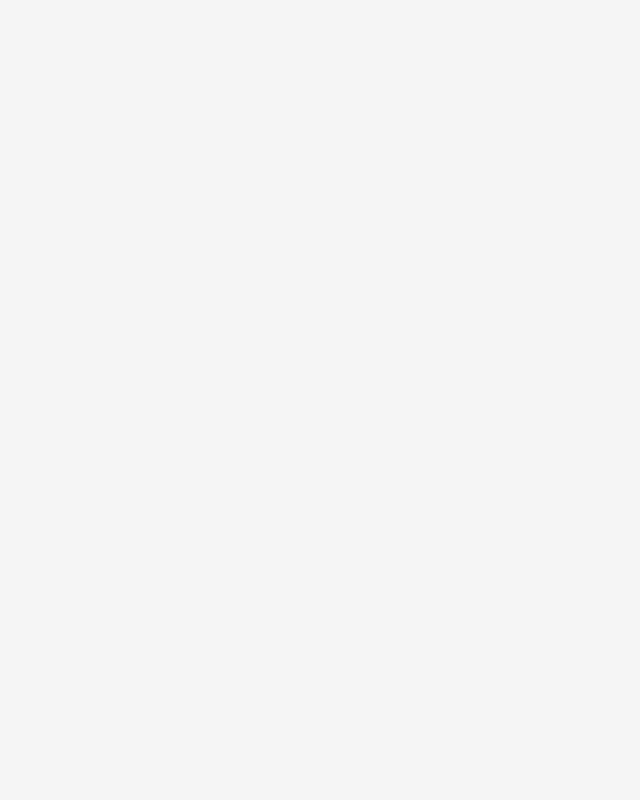
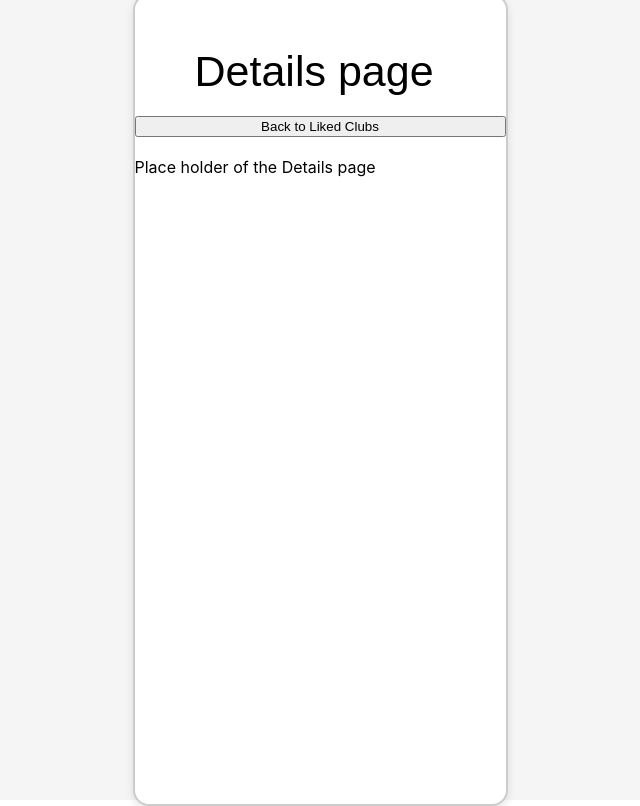
Before and after one commit to Auroaruora/CU_Connect, a React (Create React App) app: page /Likedclubs/1 in a window 1280 px wide. Before the commit this address had no page. Shown: the whole page, without its empty margins (320-960 px from the left). Built offline with nearby package versions, Linux system fonts and the light colour scheme; a web font is replaced by a local one.

Commit message:
Navigation Done

```diff
--- a/src/App.js
+++ b/src/App.js
@@ -1,9 +1,11 @@
 import React, { useState } from 'react';
 import './App.css'; // Keep your global styles
 import LikedScreen from './LikedScreen';
+import HomeScreen from './HomeScreen';
 import ClubDetails from './ClubDetails';
 import { useParams, Link } from 'react-router-dom';
 import { BrowserRouter as Router, Routes, Route } from 'react-router-dom';
+
 function App() {
   const clubsData = require('./clubs.json');
   const [likeClubs, setLikeClub] = useState([
@@ -33,8 +35,9 @@ function App() {
     <Router> {/* Wrap your app with Router */}
     <div className="app-container">
       <Routes> {/* Use Routes to define routes */}
-        <Route path="/" element={<LikedScreen likedClubs={likeClubs} />} /> {/* LikedScreen route */}
-        <Route path="/club/:clubId" element={<ClubDetails club={likeClubs} />} /> {/* ClubDetails route */}
+        <Route path="/" element={<HomeScreen clubsData={clubsData} />} /> {/* LikedScreen route */}
+        <Route path="/Likedclubs" element={<LikedScreen likedClubs={likeClubs} />} /> {/* LikedScreen route */}
+        <Route path="/Likedclubs/:clubId" element={<ClubDetails club={likeClubs} />} /> {/* ClubDetails route */}
       </Routes>
     </div>
   </Router>
--- a/src/ClubDetails.js
+++ b/src/ClubDetails.js
@@ -1,17 +1,27 @@
 // ClubDetails.js (New file)
 import React from 'react';
 import { useParams, Link } from 'react-router-dom';
-
+import { useNavigate } from 'react-router-dom';
 function ClubDetails({ club }) {
   const { clubId } = useParams();
 
+  const navigate = useNavigate();
+
+  const handlebackClick = () => {
+    navigate(`/Likedclubs`);
+  };
+
   return (
-    <div className="club-details">
-      <h2>{club.name}</h2>
-      <img src={club.image} alt={club.name} />
-      {/* Add more details here */}
-      <p>Details for club ID: {clubId}</p>
+    <div className="liked-screen">
+    <div className="content-container">
+      <div className="liked-clubs">Details page </div>
+      <div className="groups-container">
+        <button onClick={() => handlebackClick()}>Back to Liked Clubs</button> {/* Back button */}
+        Place holder of the Details page
+      </div>
     </div>
+    </div>
+
   );
 }
 
--- /dev/null
+++ b/src/HomeScreen.js
@@ -0,0 +1,37 @@
+import React from 'react';
+import './App.css';
+import { useParams, Link } from 'react-router-dom';
+import trashIcon from './assets/icons8-trash-can-100.png';
+import homeIcon from './assets/Heart.png';
+import heartIcon from './assets/Home 2.png';
+import { useNavigate } from 'react-router-dom';
+
+function HomeScreen({likedClubs }) {
+
+  const navigate = useNavigate();
+
+  const handleLikeClick = () => {
+    navigate(`/Likedclubs`);
+  };
+  return (
+      <div className="liked-screen">
+        <div className="content-container">
+          <div className="liked-clubs">Home Screen </div>
+          <div className="groups-container">
+            Place holder of the homeScreen
+          </div>
+        </div>
+
+        <div className="bottom-navigation">
+          <div className="nav-item">
+            <img src={heartIcon} alt="Liked Icon" className="nav-icon"/>
+          </div>
+          <div className="nav-item">
+            <img src={homeIcon} alt="Home Icon" className="nav-icon" onClick={() => handleLikeClick()} />
+          </div>
+        </div>
+      </div>
+  );
+}
+
+export default HomeScreen;
--- a/src/LikedScreen.js
+++ b/src/LikedScreen.js
@@ -11,7 +11,10 @@ function LikedScreen({likedClubs }) {
   const navigate = useNavigate();
 
   const handleClubClick = (clubId) => {
-    navigate(`/club/${clubId}`);
+    navigate(`/Likedclubs/${clubId}`);
+  };
+  const handleHomeClick = () => {
+    navigate(`/`);
   };
   return (
       <div className="liked-screen">
@@ -33,7 +36,7 @@ function LikedScreen({likedClubs }) {
 
         <div className="bottom-navigation">
           <div className="nav-item">
-            <img src={heartIcon} alt="Liked Icon" className="nav-icon" />
+            <img src={heartIcon} alt="Liked Icon" className="nav-icon" onClick={() => handleHomeClick()}/>
           </div>
           <div className="nav-item">
             <img src={homeIcon} alt="Home Icon" className="nav-icon" />
```
